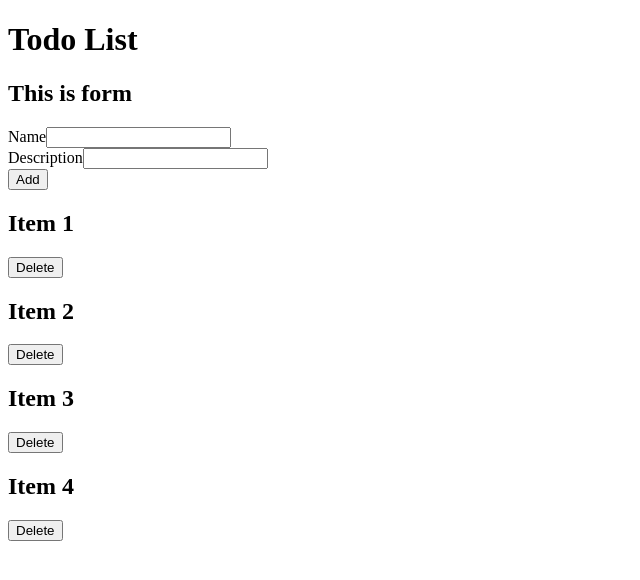
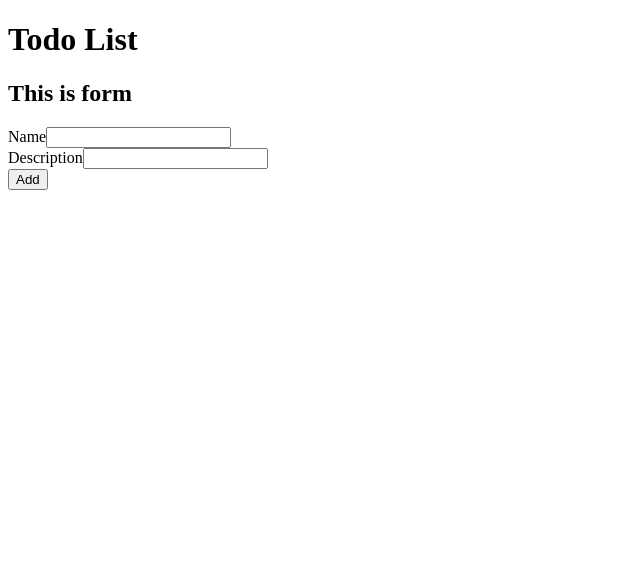
Before and after one commit to muhammad-zeeshan-brainx/todo-list-react, a React (Create React App) app: page / in a window 1280 px wide. Shown: the top 580 px of the page, without its empty margins (0-640 px from the left). Built offline with nearby package versions, Linux system fonts and the light colour scheme.

Commit message:
added dynamic todo object using state

```diff
--- a/src/App.js
+++ b/src/App.js
@@ -1,18 +1,27 @@
 import Todo from './componenets/Todo';
 import TodoForm from './componenets/TodoForm';
+import { useState } from 'react';
 
 function App() {
+  const [todosList, setTodosList] = useState([]);
   const todoFormSubmitHandler = (formData) => {
-    console.log(formData);
+    const newTodo = {
+      id: Math.random(),
+      ...formData,
+    };
+    setTodosList((previousState) => {
+      return [newTodo, ...previousState];
+    });
   };
+
   return (
     <div>
       <h1>Todo List</h1>
       <TodoForm onSave={todoFormSubmitHandler} />
-      <Todo text="Item 1" />
-      <Todo text="Item 2" />
-      <Todo text="Item 3" />
-      <Todo text="Item 4" />
+
+      {todosList.length > 0
+        ? todosList.map((item) => <Todo itemName={item.name} key={item.id} />)
+        : null}
     </div>
   );
 }
--- a/src/componenets/Todo.js
+++ b/src/componenets/Todo.js
@@ -13,7 +13,7 @@ function Todo(props) {
   }
   return (
     <div className="card">
-      <h2>{props.text}</h2>
+      <h2>{props.itemName}</h2>
       <div className="card-btn">
         <button className="btn" onClick={deleteHandler}>
           Delete
```
